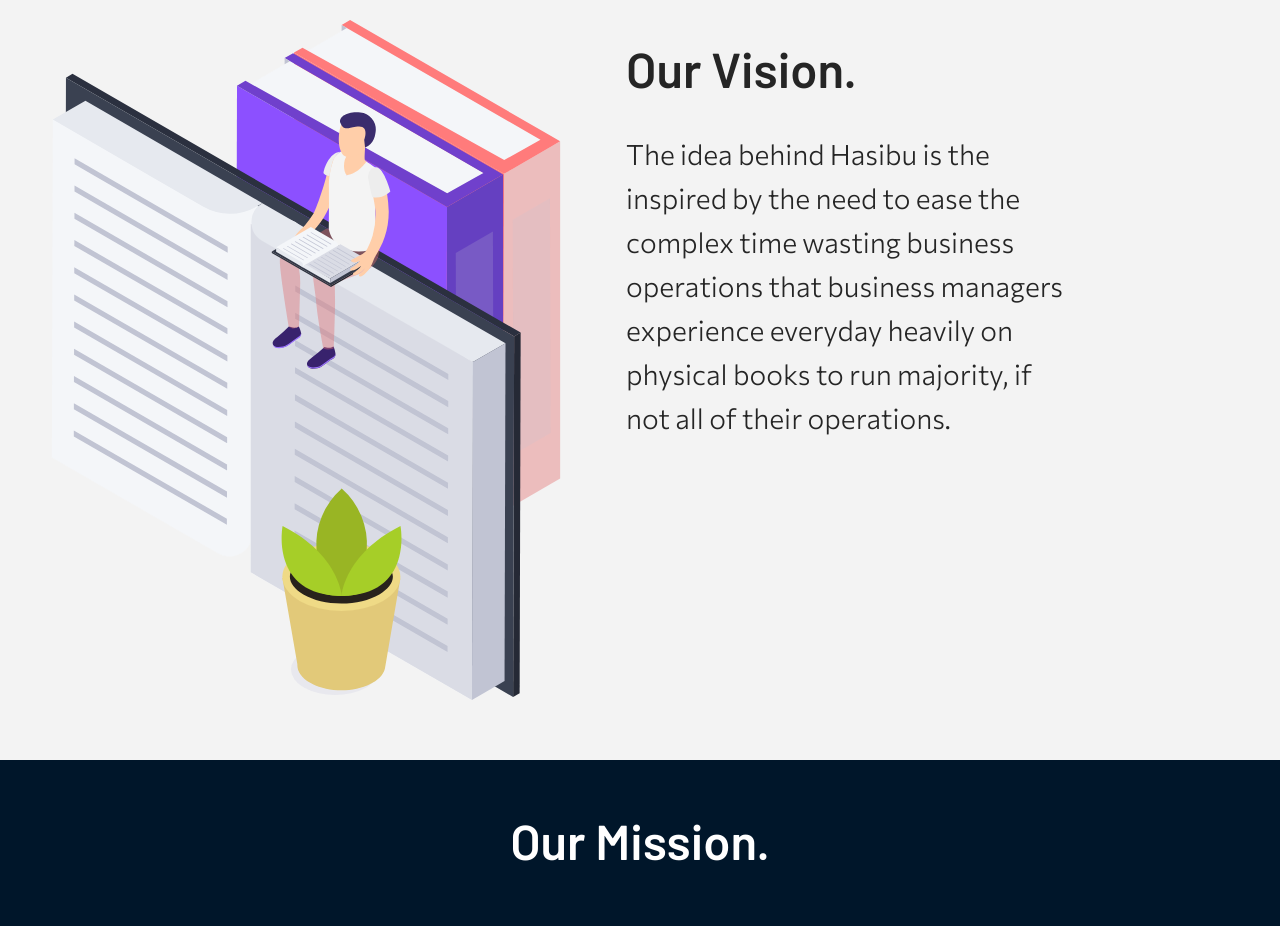
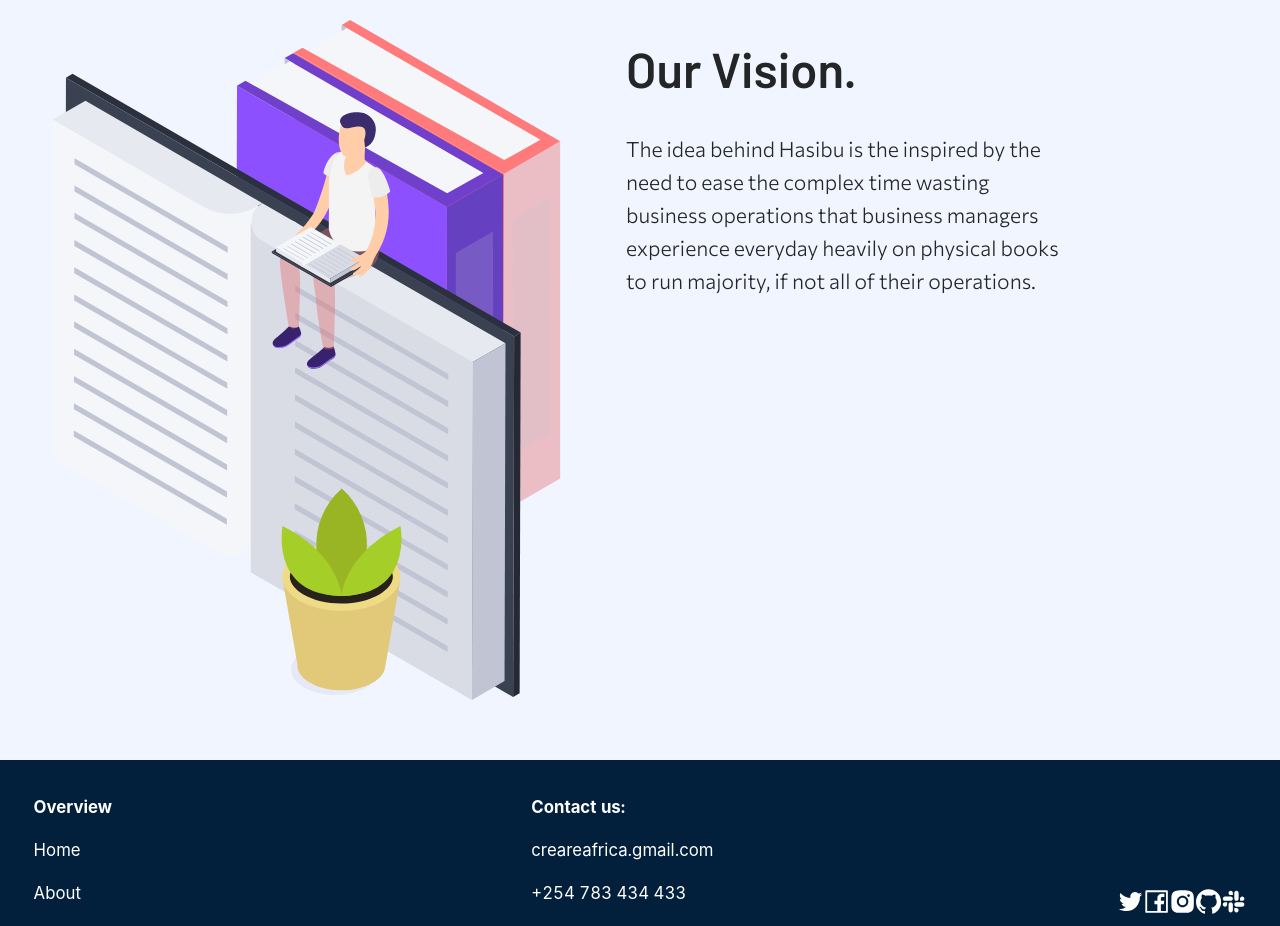
Before and after one commit to njeririziki/Next-, a Next.js app: page /about in a window 1280 px wide. Shown: the part 840-1766 px from the top of the page. Built offline with nearby package versions, Linux system fonts and the light colour scheme; a web font is replaced by a local one.

Commit message:
fix: features

```diff
--- a/Component/Cards/MultiCarousel.js
+++ b/Component/Cards/MultiCarousel.js
@@ -110,7 +110,7 @@
     </Card>
 
   </div>
-  <div>
+  <div style={{width:' 300px'}}>
   <Card
   className={styles.featcards}
     cover={ <img src="/printer.jpg" alt='Cover'
--- a/pages/about/index.js
+++ b/pages/about/index.js
@@ -65,7 +65,7 @@
            {screen.xs? <Books  className={styles.svg2} />:'' }
            </div>
        </div>
-       <div className={styles.missionpg}>
+       {/* <div className={styles.missionpg}>
        <div className={styles.textdiv3}>
            <h1 className={styles.title3} >
             Our Mission.
@@ -75,7 +75,7 @@
           To shape the way businesses operate
 
            </h1 >
-       </div>
+       </div> */}
 
      <Footer/>
 
--- a/styles/About.module.scss
+++ b/styles/About.module.scss
@@ -52,7 +52,7 @@
    // font-family: 'Barlow Condensed', sans-serif;
    font-family: 'Commissioner', sans-serif;
     font-weight: 300;
-    font-size: 2em;
+    font-size: 1.5em;
 
 }
 .textdiv{
@@ -66,7 +66,7 @@
     width: 100vw;
     height: 100vh;
     justify-content: center;
-    background-color:#f3f3f3 //#C9D6DF;
+    background-color: var(--lightblue)
 }
 .textdiv2{
     align-self: flex-end;
@@ -85,7 +85,7 @@
 .subtitle2{
     width: 35vw;
     font-weight: 350;
-    font-size: 2em;
+    font-size: 1.5em;
     font-family: 'Commissioner', sans-serif;
 }
 .title3{
@@ -102,11 +102,12 @@
     font-family: 'Barlow Condensed', sans-serif;
 }
 .missionpg{
+  //  height: 0;
     display: flex;
     flex-direction: column;
     justify-content: center;
     align-items: center;
-    background-color:#00162A;
+    //background-color:#00162A;
     padding-bottom: 3em;
 }
 .textdiv3{
@@ -114,7 +115,7 @@
     flex-wrap: wrap;
     flex-direction: column;
     margin: 3em 0em 2em 0em;
-    color:var(--white);
+   color:var(--black);
 }
 @media (max-width: 768px) {
     .svg{
--- a/styles/Components.module.scss
+++ b/styles/Components.module.scss
@@ -93,6 +93,9 @@
       height: 300px
 
    }
+   .socials{
+      width: 20vw;
+   }
 }
 
 @media (max-width: 425px) {
--- a/styles/Features.module.scss
+++ b/styles/Features.module.scss
@@ -16,8 +16,9 @@
     display: flex;
     flex-direction: row;
     height: 100vh;
-    justify-content: flex-end;
-    @include background-image('features-transparent-min.png',#f1f8f5,contain,left )
+    justify-content: center;
+    background-color: var(--lightblue);
+   // @include background-image('features-transparent-min.png',#f1f8f5,contain,left )
    }
    .grid{
      //  margin-top:100px;
@@ -31,18 +32,20 @@
    .title{
       align-self: center;
       font-size: 4em;
-      font-weight: 600;
+      font-weight: 700;
       color: #06474e;
       font-family: 'Barlow', sans-serif;
+      text-align: center;
    }
    .subtitle{
     align-self: center;
-    font-size: 3em;
-    font-weight: 300;
+    font-size: 2em;
+    font-weight: 400;
     padding-right: 2em;
-    width: 65vw;
+    width: 45vw;
     color: #265257;
     font-family: 'Barlow Condensed', sans-serif;
+    text-align: center;
    }
    .spage{
     display: flex;
@@ -51,7 +54,7 @@
 
     height: auto;
    // background-color: var(--black);
-     background-color:#d8e8ea ;
+     background-color:#ffffff;//#d8e8ea ;
     //background-image: linear-gradient(to right bottom, rgba(5, 5, 5, 0.7), rgb(192,192,192));
     padding: 1em 0em 4em 0em;
 
@@ -111,8 +114,8 @@
 
 @media (max-width: 425px) {
     .fpage{
-        justify-content: flex-end;
-        @include background-image('features-transparent.png',#f6f9fc,cover,left )
+       // justify-content: flex-end;
+       // @include background-image('features-transparent.png',#f6f9fc,cover,left )
     }
     .spage{
         display: flex;
--- a/styles/Home.module.scss
+++ b/styles/Home.module.scss
@@ -154,7 +154,7 @@
   }
   .container {
     height: fit-content;
-    overflow:scroll;
+  //  overflow:scroll;
     justify-content: flex-start;
   align-items: flex-start;
   }
--- a/styles/Landing.module.scss
+++ b/styles/Landing.module.scss
@@ -190,7 +190,7 @@
     font-size: 1.8em;
    // font-family: Amiko, sans-serif;
     font-weight: 600;
-    margin-left: 1em;
+
    // margin-left: 2em;
 }
 .othersubtitle{
--- a/styles/globals.scss
+++ b/styles/globals.scss
@@ -34,6 +34,7 @@
   --blue: #101a13;
   --secondary: #1890FF;
   --black:#000000;
+  --lightblue: #f0f5ff;
 }
 $colors: 'white', 'primary', 'secondary';
 
```
Also changed, not shown: pages/features/index.js (+7 -8 lines).
